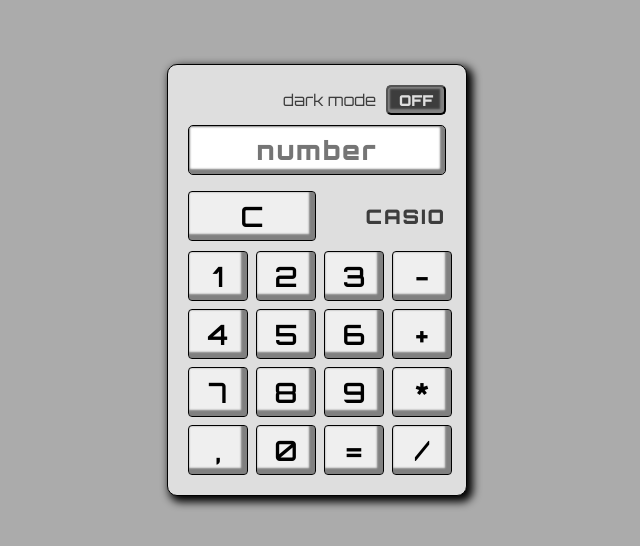
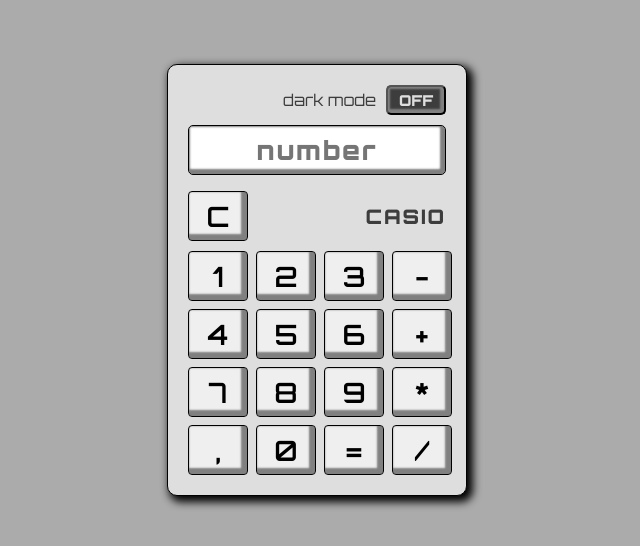
Before and after one commit to PawelNackowski/calculator-react, a React (Create React App) app: page / in a window 1280 px wide. Shown: the part 120-666 px from the top of the page, without its empty margins (323-963 px from the left). Built offline with nearby package versions, Linux system fonts and the light colour scheme.

Commit message:
changed name clear to bigger

```diff
--- a/src/Calculator/index.js
+++ b/src/Calculator/index.js
@@ -52,7 +52,7 @@ export const Calculator = () => {
         onChange={handleInputChange}
       />
       <ButtonClearPosition>
-        <Button clear value="clear" onClick={() => onClick("clear")}>
+        <Button bigger="true" value="clear" onClick={() => onClick("clear")}>
           C
         </Button>
         CASIO
```
